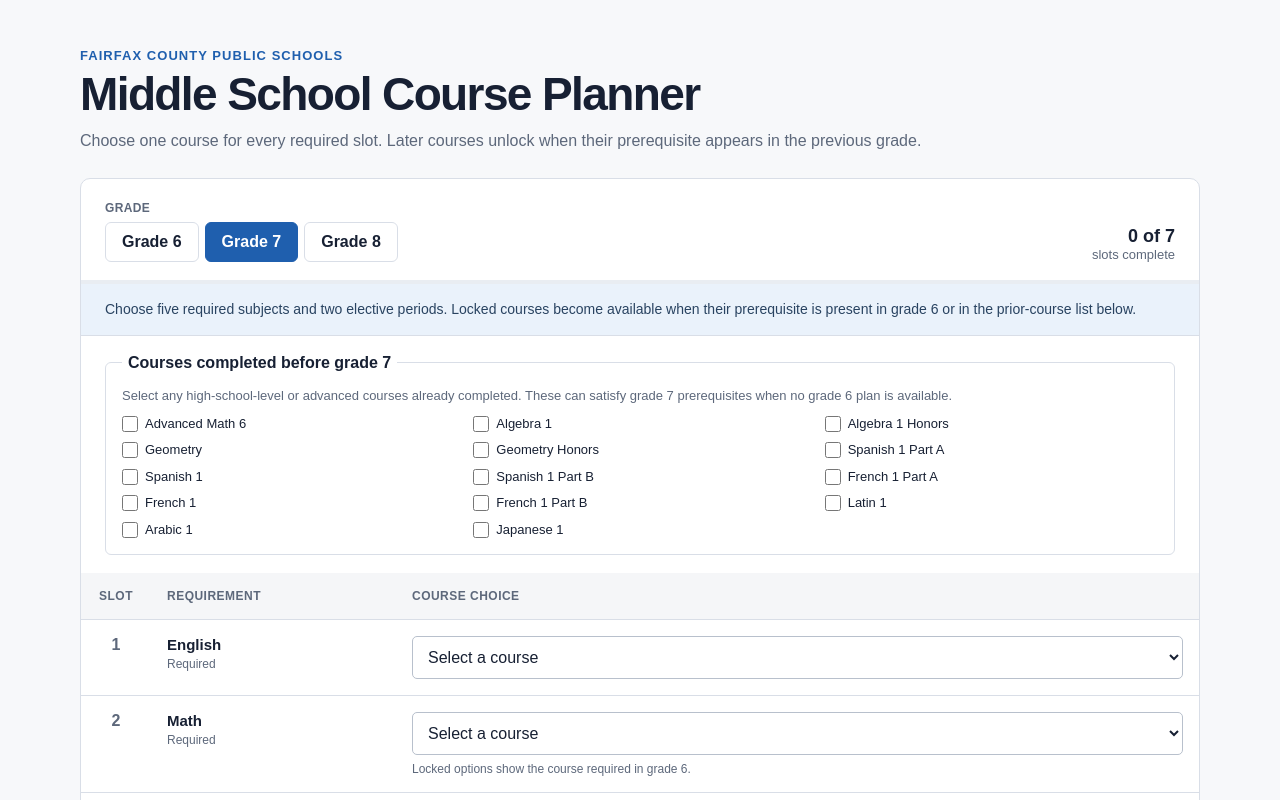
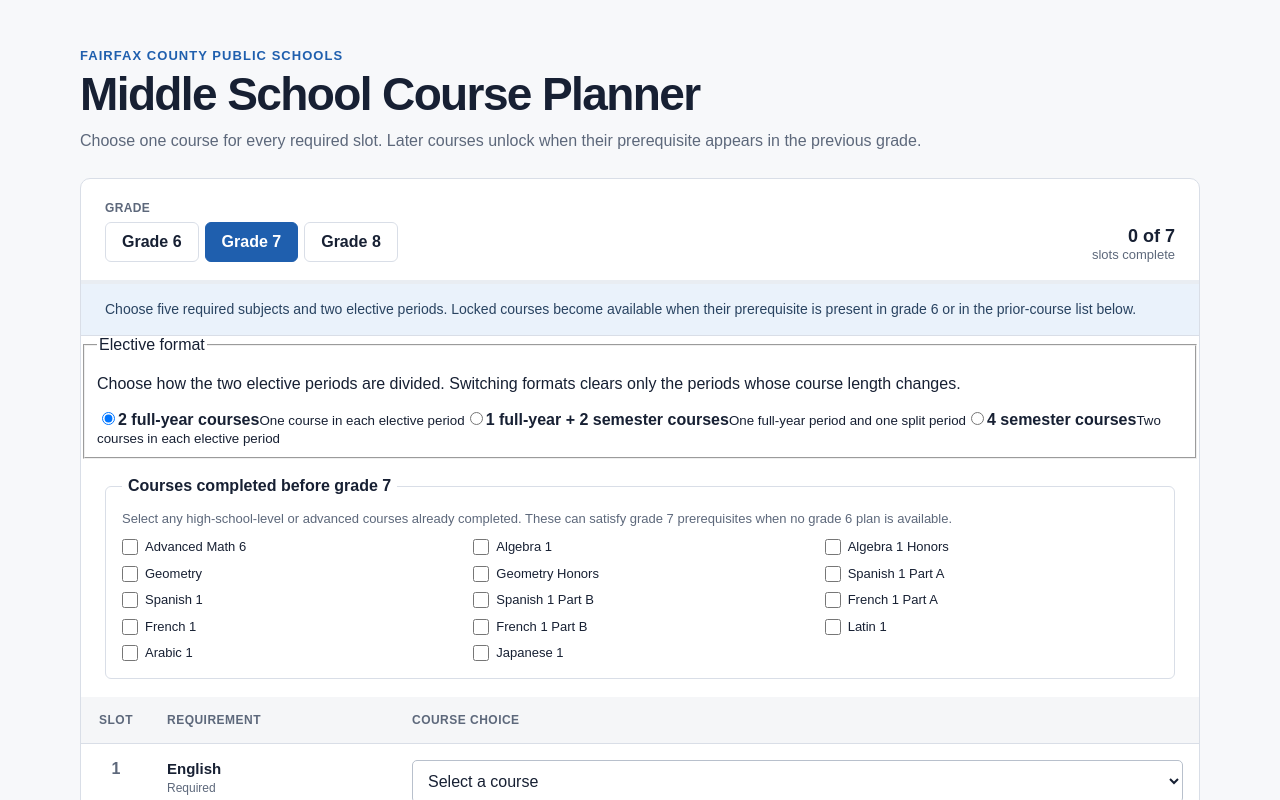
Before and after one commit to bishoppawn1/curriculum-chooser, a React (Vite) app: page / in a window 1280 px wide. Shown: the top 800 px of the page. Built offline with nearby package versions, Linux system fonts and the light colour scheme.

Commit message:
Align planner with Fairfax County FCPS rules

```diff
--- a/src/App.tsx
+++ b/src/App.tsx
@@ -2,6 +2,7 @@ import { useEffect, useMemo, useState } from "react";
 
 type Grade = "6" | "7" | "8";
 type Mode = "yearlong" | "semester";
+type ElectiveFormat = "two-yearlong" | "mixed" | "four-semester";
 
 type Course = {
   id: string;
@@ -37,6 +38,12 @@ type Selection = {
 };
 
 type Selections = Record<Grade, Record<string, Selection>>;
+
+const electiveFormats: { id: ElectiveFormat; label: string; detail: string; modes: [Mode, Mode] }[] = [
+  { id: "two-yearlong", label: "2 full-year courses", detail: "One course in each elective period", modes: ["yearlong", "yearlong"] },
+  { id: "mixed", label: "1 full-year + 2 semester courses", detail: "One full-year period and one split period", modes: ["yearlong", "semester"] },
+  { id: "four-semester", label: "4 semester courses", detail: "Two courses in each elective period", modes: ["semester", "semester"] },
+];
 
 const course = (id: string, label: string, extra: Omit<Course, "id" | "label"> = {}): Course => ({ id, label, ...extra });
 const requires = (anyOf: string[], label: string) => ({ prerequisite: { anyOf, label } });
@@ -142,8 +149,8 @@ const plans: Record<Grade, { note: string; slots: Slot[] }> = {
       { id: "english", label: "English", kind: "core", courses: [course("english8", "English 8"), course("english8h", "English 8 Honors")] },
       { id: "math", label: "Math", kind: "core", courses: [
         course("prealgebra", "Pre-Algebra"),
-        course("algebra1", "Algebra 1", { highSchoolCredit: true, ...requires(["math7", "prealgebra", "prealgebrah"], "Math 7 or Pre-Algebra") }),
-        course("algebra1h", "Algebra 1 Honors", { highSchoolCredit: true, ...requires(["math7", "prealgebra", "prealgebrah"], "Math 7 or Pre-Algebra") }),
+        course("algebra1", "Algebra 1", { highSchoolCredit: true }),
+        course("algebra1h", "Algebra 1 Honors", { highSchoolCredit: true }),
         course("geometryh", "Geometry Honors", { highSchoolCredit: true, ...requires(["algebra1", "algebra1h"], "Algebra 1") }),
         course("algebra2h", "Algebra 2 Honors", { highSchoolCredit: true, ...requires(["geometry", "geometryh"], "Geometry") }),
       ] },
@@ -199,6 +206,13 @@ function findCourse(grade: Grade, id: string) {
   }
 }
 
+function electiveFormatFor(slots: ElectiveSlot[], gradeSelections: Record<string, Selection>): ElectiveFormat {
+  const modes = slots.map((slot) => gradeSelections[slot.id]?.mode ?? "yearlong");
+  if (modes.every((mode) => mode === "semester")) return "four-semester";
+  if (modes.some((mode) => mode === "semester")) return "mixed";
+  return "two-yearlong";
+}
+
 function sanitizeSelections(selections: Selections, priorCourses: string[]) {
   const next: Selections = structuredClone(selections);
   for (const grade of ["7", "8"] as Grade[]) {
@@ -248,6 +262,8 @@ export default function App() {
 
   const plan = plans[grade];
   const gradeSelections = selections[grade] ?? {};
+  const electiveSlots = plan.slots.filter((slot): slot is ElectiveSlot => slot.kind === "elective");
+  const electiveFormat = electiveFormatFor(electiveSlots, gradeSelections);
   const completeCount = useMemo(() => plan.slots.filter((slot) => {
     const value = gradeSelections[slot.id];
     if (!value?.primary) return false;
@@ -265,8 +281,19 @@ export default function App() {
     });
   }
 
-  function changeMode(slotId: string, mode: Mode) {
-    updateSelection(slotId, { mode, primary: "", secondary: "" });
+  function changeElectiveFormat(format: ElectiveFormat) {
+    const formatModes = electiveFormats.find((item) => item.id === format)?.modes;
+    if (!formatModes) return;
+
+    setSelections((current) => {
+      const nextGrade = { ...current[grade] };
+      electiveSlots.forEach((slot, index) => {
+        const existing = nextGrade[slot.id] ?? { mode: "yearlong" as Mode, primary: "", secondary: "" };
+        const mode = formatModes[index] ?? formatModes[formatModes.length - 1];
+        nextGrade[slot.id] = existing.mode === mode ? existing : { mode, primary: "", secondary: "" };
+      });
+      return sanitizeSelections({ ...current, [grade]: nextGrade }, priorCourses);
+    });
   }
 
   function togglePriorCourse(id: string) {
@@ -298,6 +325,25 @@ export default function App() {
 
         <div className="progress-track" aria-hidden="true"><span style={{ width: `${(completeCount / plan.slots.length) * 100}%` }} /></div>
         <p className="grade-note" id="planner-title">{plan.note}</p>
+
+        <fieldset className="elective-format">
+          <legend>Elective format</legend>
+          <p>Choose how the two elective periods are divided. Switching formats clears only the periods whose course length changes.</p>
+          <div className="format-options">
+            {electiveFormats.map((format) => (
+              <label key={format.id} className={electiveFormat === format.id ? "selected" : ""}>
+                <input
+                  type="radio"
+                  name={`elective-format-${grade}`}
+                  value={format.id}
+                  checked={electiveFormat === format.id}
+                  onChange={() => changeElectiveFormat(format.id)}
+                />
+                <span><strong>{format.label}</strong><small>{format.detail}</small></span>
+              </label>
+            ))}
+          </div>
+        </fieldset>
 
         {grade === "7" && (
           <fieldset className="prior-courses">
@@ -336,7 +382,6 @@ export default function App() {
                       </label>
                     ) : (
                       <div className="elective-fields">
-                        <label className="mode-field"><span>Length</span><select value={value.mode} onChange={(event) => changeMode(slot.id, event.target.value as Mode)}><option value="yearlong">One yearlong course</option><option value="semester">Two semester courses</option></select></label>
                         <label><span>{value.mode === "yearlong" ? "Course" : "Fall semester"}</span><select value={value.primary} onChange={(event) => updateSelection(slot.id, { primary: event.target.value })}><option value="">Select a course</option><CourseOptions courses={options} grade={grade} selections={selections} priorCourses={priorCourses} /></select></label>
                         {value.mode === "semester" && <label><span>Spring semester</span><select value={value.secondary} onChange={(event) => updateSelection(slot.id, { secondary: event.target.value })}><option value="">Select a course</option><CourseOptions courses={slot.semester} grade={grade} selections={selections} priorCourses={priorCourses} /></select></label>}
                       </div>
```
Also changed, not shown: 2 other files (tests, documents, lock files or other folders).
